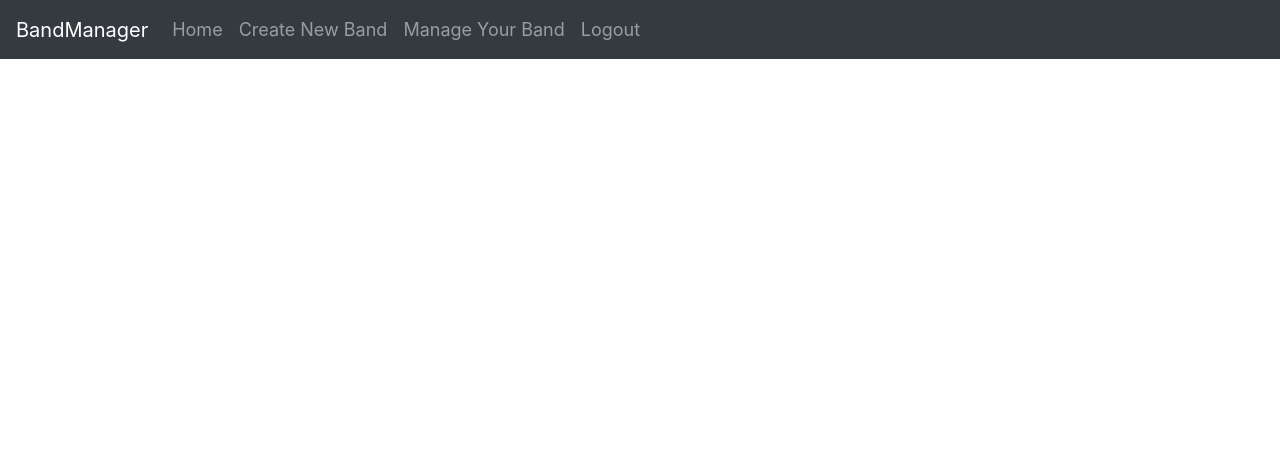
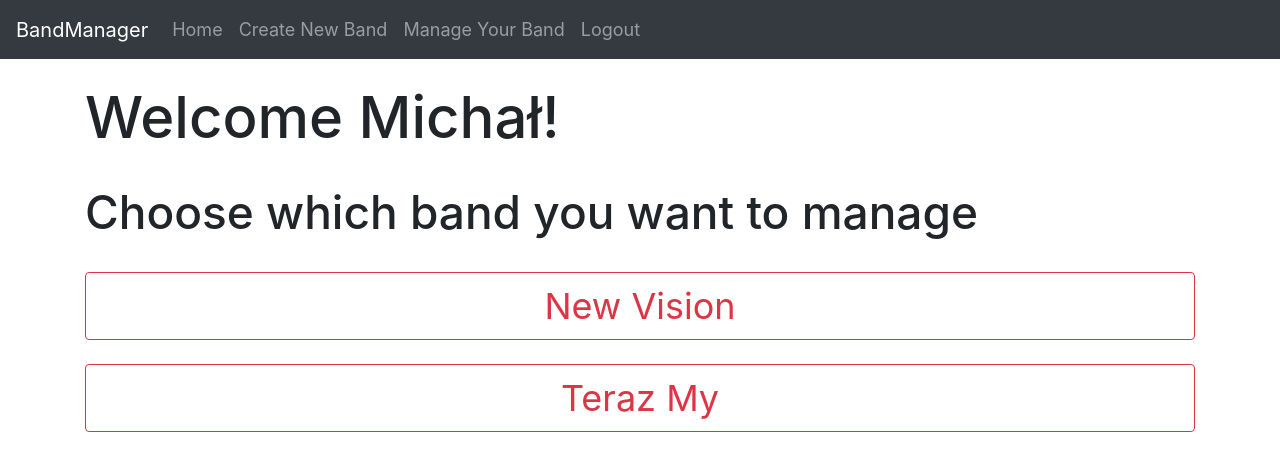
Before and after one commit to michalwrona01/BandManager, a Flask app: page /manage-your-band in a window 1280 px wide. Shown: the top 471 px of the page. Run offline with Flask 2, Linux system fonts and the light colour scheme; a user stored in the database is signed in; data comes from the database, SQL or seed files in the repository; both versions use the stored data as it was after the commit; some libraries are stand-ins or nearby versions.

Commit message:
Add manage_your_band.html

```diff
--- a/website/auth.py
+++ b/website/auth.py
@@ -34,7 +34,6 @@ def sing_up():
                             password=generate_password_hash(password1, method="sha256"))
             db.session.add(new_user)
             db.session.commit()
-            login_user(user, remember=True)
             flash("You have been registered.", category="success")
             return redirect(url_for('views.home'))
 
--- a/website/templates/manage_your_band.html
+++ b/website/templates/manage_your_band.html
@@ -1,5 +1,21 @@
 {% extends "base.html" %}
 {% block title %}Manage Your Band{% endblock %}
 {% block content %}
+<br/>
+
+<h1 style="font-size: 58px;">Welcome {{ user.first_name }}!</h1>
+<br/>
+<h1 style="font-size: 46px;"">Choose which band you want to manage</h1>
+<br/>
+{% if bands == [] %}
+    <h2>You don't have any bands.</h2>
+{% else %}
+    <div class="buttons" style="text-align: center;">
+        {% for band in bands %}
+            <button type="button" class="btn btn-outline-danger btn-block" style="font-size: 36px; font-">{{band.name}}</button>
+            <br>
+        {% endfor %}
+    </div>
+{% endif %}
 
 {% endblock %}
--- a/website/views.py
+++ b/website/views.py
@@ -39,4 +39,6 @@ def create_new_band():
 
 @views.route('/manage-your-band')
 def manage_your_band():
-    return render_template('manage_your_band.html', user=current_user)
+    bands = Band.query.filter_by(user_id_admin=current_user.id).all()
+    print(bands)
+    return render_template('manage_your_band.html', user=current_user, bands=bands)
```
Also changed, not shown: website/database.db.
